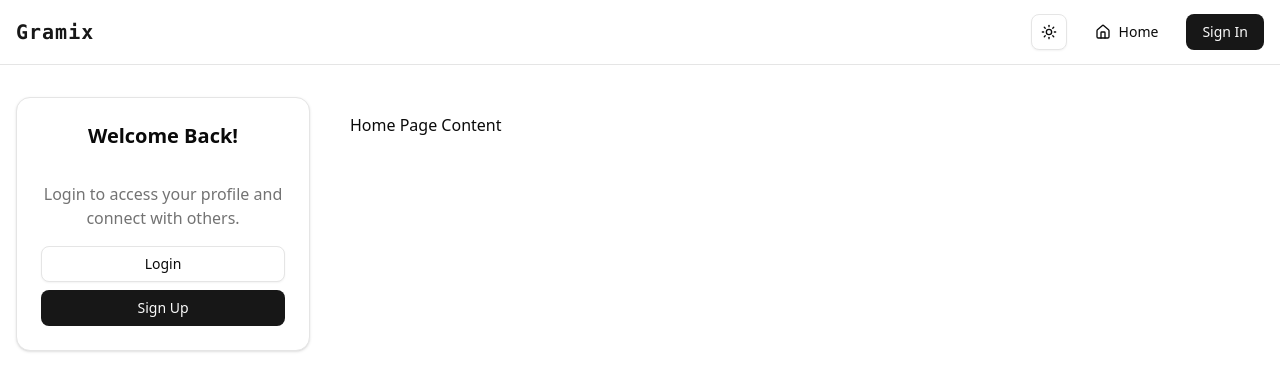
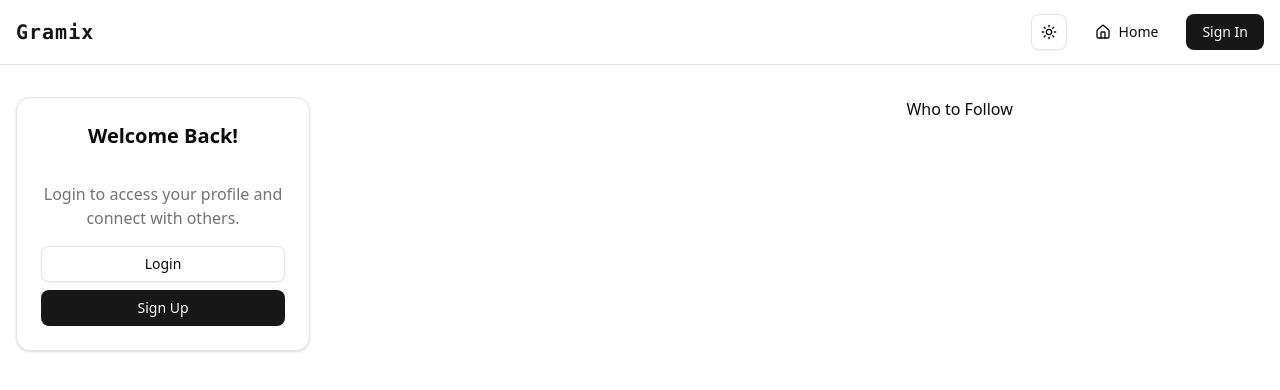
Before and after one commit to 1-DARK/Gramix, a Next.js app: page / in a window 1280 px wide. Shown: the top 390 px of the page. Built offline with nearby package versions, Linux system fonts and the light colour scheme; no server answers.

Commit message:
init post component

```diff
--- a/src/app/page.tsx
+++ b/src/app/page.tsx
@@ -1,7 +1,16 @@
-export default function Home() {
+import CreatePost from "@/components/CreatePost";
+import { currentUser } from "@clerk/nextjs/server";
+
+export default async function Home() {
+  const user = await currentUser();
   return (
-    <div className="m-4">
-      <h1>Home Page Content</h1>
+    <div className="grid grid-cols-1 lg:grid-cols-10 gap-6">
+      <div className="lg:col-span-6">{user ? <CreatePost /> : null}</div>
+      <div className="hidden lg:block lg:col-span-4 sticky top-20">
+        Who to Follow
+      </div>
     </div>
   );
 }
+
+<aside className="bg-white p-4 rounded-lg shadow"></aside>;
--- /dev/null
+++ b/src/components/CreatePost.tsx
@@ -0,0 +1,5 @@
+function CreatePost() {
+  return <div>hi</div>;
+}
+
+export default CreatePost;
```
